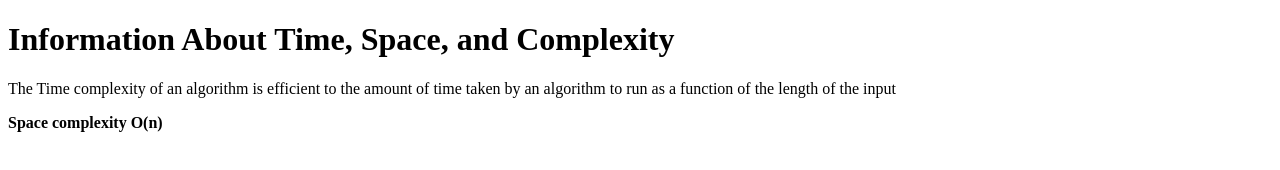
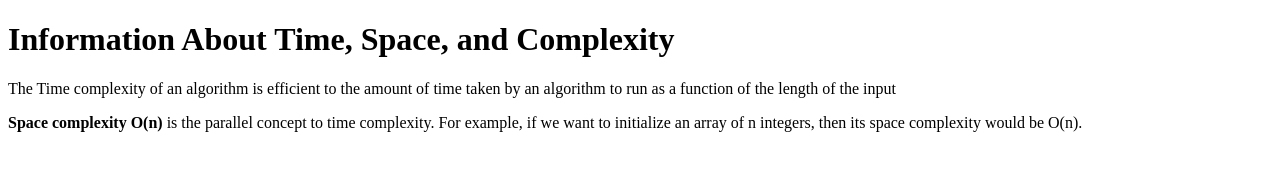
Before and after one commit to acciojob/time-and-space-complexity-Shahu2002, a website: page main.html in a window 1280 px wide. Drawn offline with Linux system fonts and the light colour scheme.

Commit message:
created a submission

```diff
--- a/main.html
+++ b/main.html
@@ -12,7 +12,7 @@
 	<p> The Time complexity of an algorithm
 		is efficient to the amount of time taken by an algorithm
 		to run as a function of the length of the input</p>
-	<p><b>Space complexity O(n)</b is the parallel concept to time
+	<p><b>Space complexity O(n)</b> is the parallel concept to time
 		complexity. For example, if we want to initialize
 		an array of n integers, then its space complexity
 		would be O(n).</p>
```
